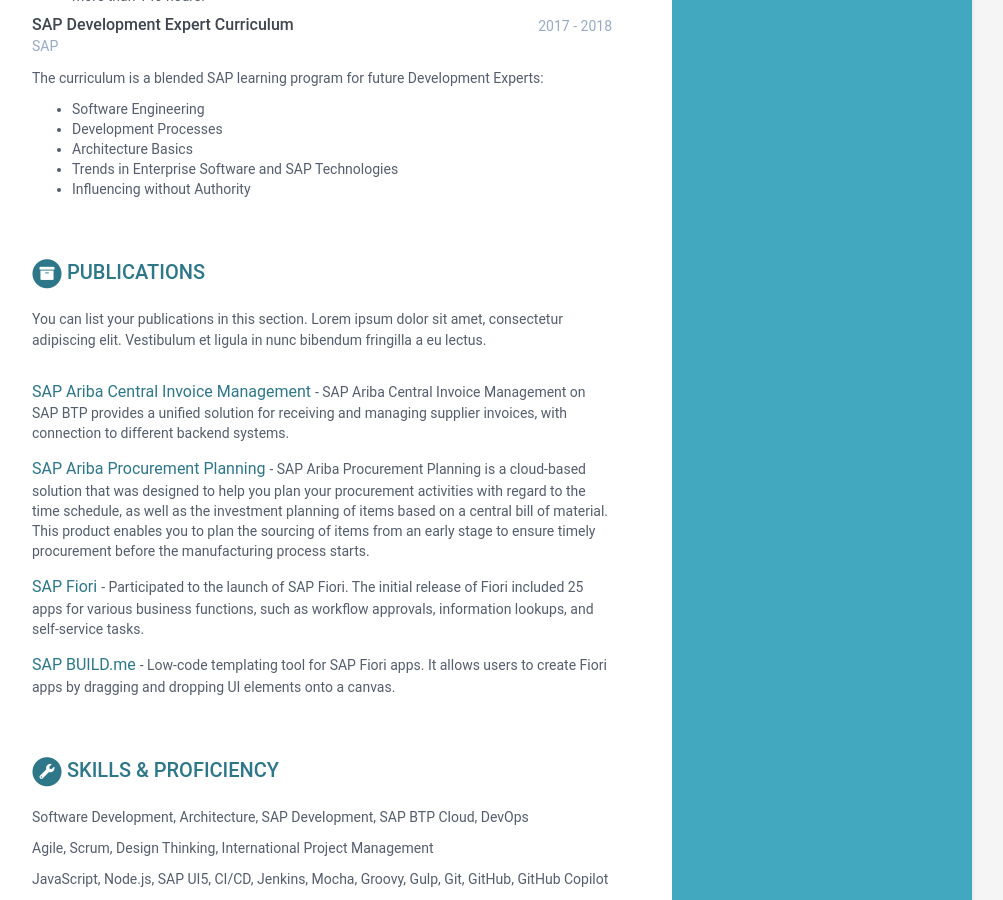
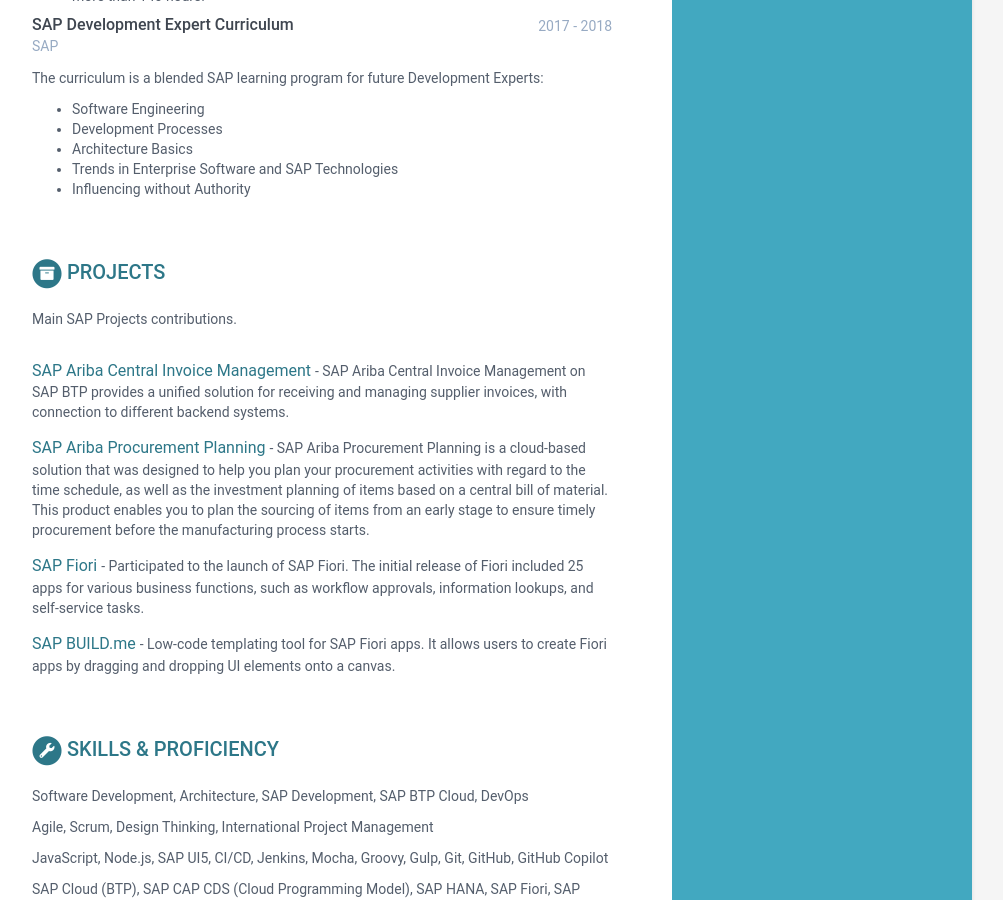
Before and after one commit to hyoussef/online-cv, a Jekyll site: the page built from index.html, in a window 1280 px wide and 900 px high, scrolled down 1626 px. Shown: the whole window, without its empty margins (168-1171 px from the left). Built offline with Jekyll 4.4.1, drawn with Linux system fonts in a browser that asks for light colours; part of the change alters nothing that is shown.

Commit message:
fix projects

```diff
--- a/_data/data.yml
+++ b/_data/data.yml
@@ -171,48 +171,6 @@ projects:
         link: "#"
         tagline: "Low-code templating tool for SAP Fiori apps. It allows users to create Fiori apps by dragging and dropping UI elements onto a canvas."
 
-
-
-    title: OSS Contributions
-    intro: >
-      You can list your open source software contributions in this
-      section. Lorem ipsum dolor sit amet, consectetur adipiscing elit.
-      Vestibulum et ligula in nunc bibendum fringilla a eu lectus.
-    contributions:
-      - title: Tempo
-        link: "#"
-        tagline: "A responsive website template designed to help startups promote their products or services and to attract users &amp; investors"
-
-      - title: Atom
-        link: "#"
-        tagline: "A comprehensive website template solution for startups/developers to market their mobile apps."
-
-      - title: Delta
-        link: "#"
-        tagline: "A responsive Bootstrap one page theme designed to help app developers promote their mobile apps"
-
-
-    title: Publications
-    intro: |
-      You can list your publications in this section. Lorem ipsum dolor sit
-      amet, consectetur adipiscing elit. Vestibulum et ligula in nunc
-      bibendum fringilla a eu lectus.
-    papers:
-      - title: The Art of Computer Programming
-        link: "#"
-        authors: Donald E. Knuth
-        conference: Addison-Wesley, 1968
-
-      - title: "Genetic Programming III: Darwinian Invention &amp; Problem Solving"
-        link: "#"
-        authors: Koza, J.R., Andre, D., Bennett, F.H., Keane, M.A.
-        conference: "Morgan Kaufmann Publishers Inc., San Francisco, CA, USA, 1st edn. (1999)"
-
-      - title: A syntax directed compiler for Algol 60
-        link: "#"
-        authors: Edgar T. Irons
-        conference: "Comm. ACM 4 (1961), 51–55"
-
 skills:
     title: Skills &amp; Proficiency
 
```
